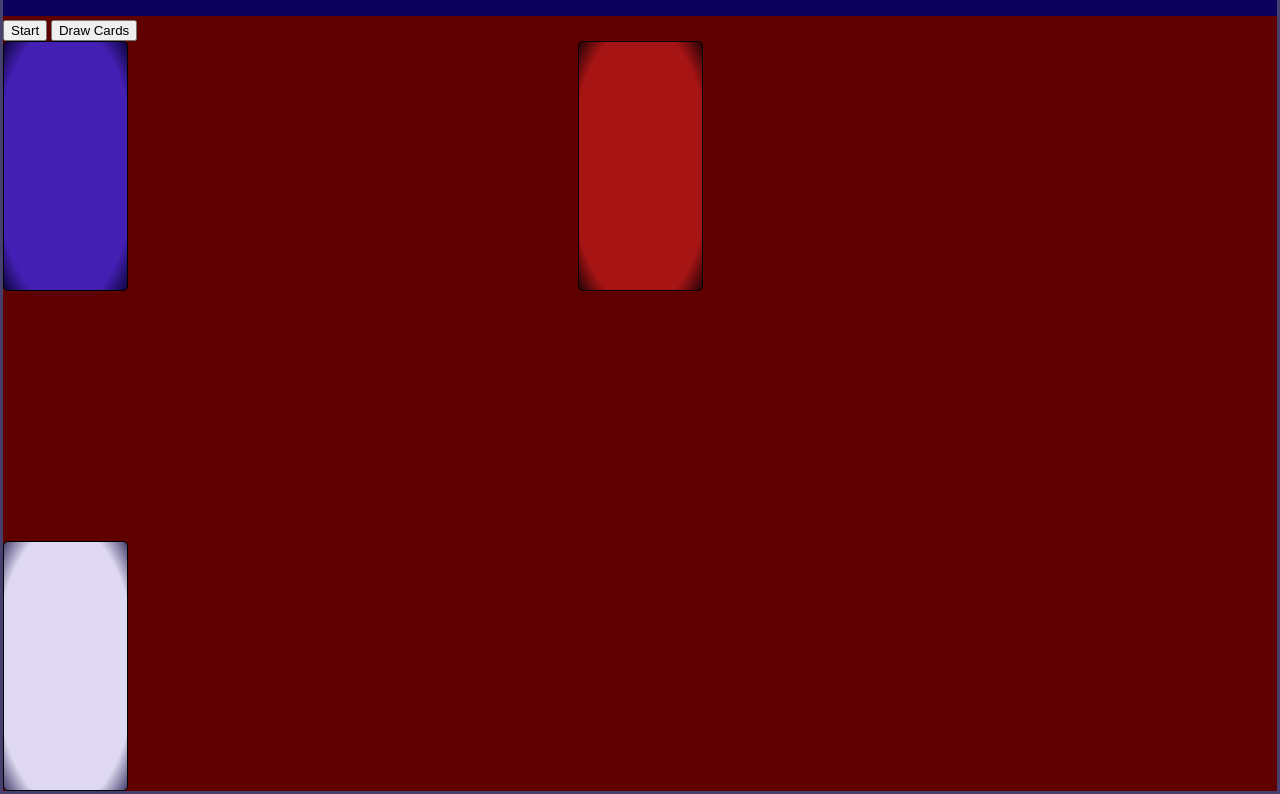
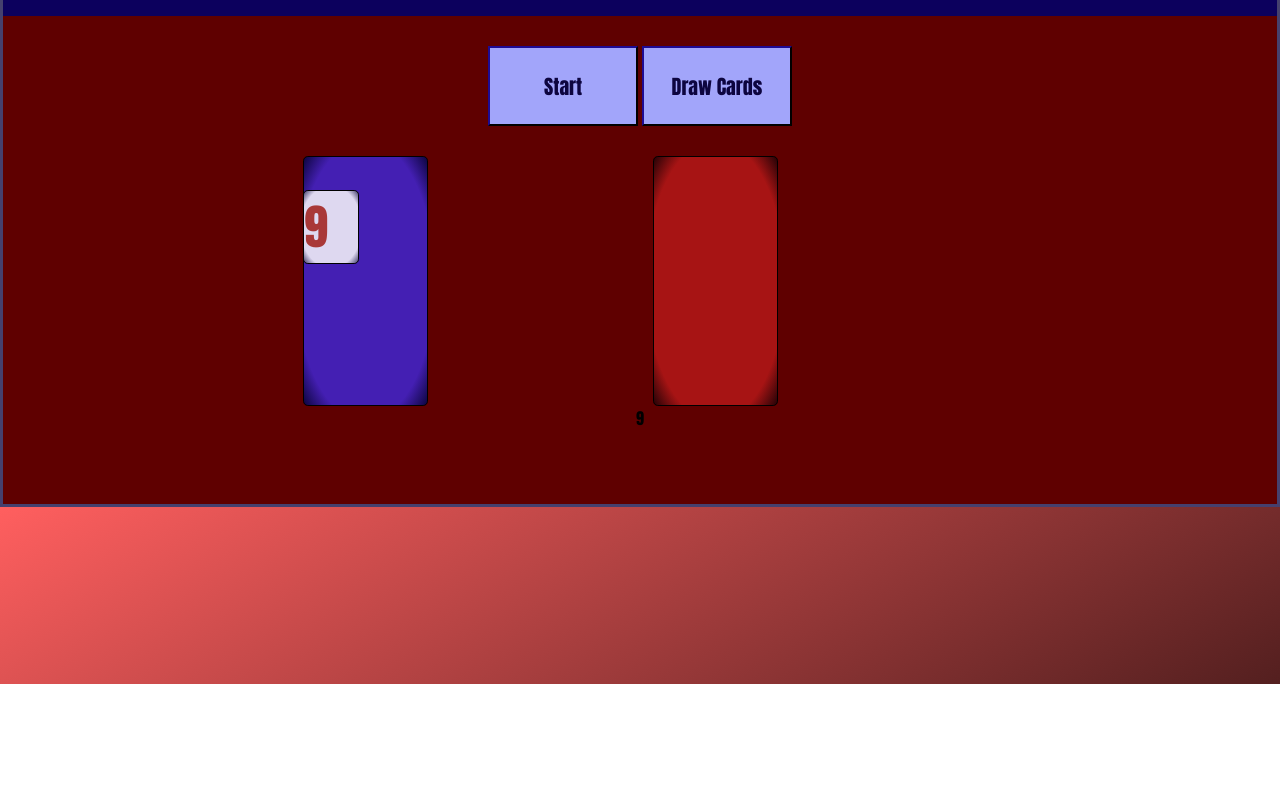
Before and after one commit to drewrc/js-war-game, a plain HTML site: page index.html in a window 1280 px wide. Shown: the part 116-910 px from the top of the page. After the commit the page ends 800 px from the top, so only its background shows below. Drawn offline with Linux system fonts and the light colour scheme.

Commit message:
js works I think

```diff
--- a/deck.js
+++ b/deck.js
@@ -22,6 +22,6 @@ export default function Deck() {
   }
 }
 
-console.log(suit.length)
+
 
 console.log(new Deck ())
--- a/game.js
+++ b/game.js
@@ -7,23 +7,20 @@ function Game() {
   //new player is a new object with a name and a hand properties
 
   this.player1 = new Player({
-    name: 'Player 1',
+    name: "Player 1",
   });
 
   this.player2 = new Player({
-    name: 'Player 2',
+    name: "Player 2",
   });
 
-  this.deck = new Deck()
-
+  this.deck = new Deck();
 }
 
-
-const game = new Game()
-console.log(game.deck)
+const game = new Game();
+console.log(game.deck);
 
 Game.prototype.shuffle = function () {
-
   let i = this.deck.cards.length,
     j,
     temp;
@@ -36,7 +33,7 @@ Game.prototype.shuffle = function () {
     //replace the original value w/ new value
     temp = this.deck.cards[i];
     this.deck.cards[i] = this.deck.cards[j];
-    console.log('testing')
+    console.log("testing");
     this.deck.cards[j] = temp;
   }
   //set pot equal to empty array, this is where the cards go when the round starts/cards get flipped
@@ -45,10 +42,8 @@ Game.prototype.shuffle = function () {
 
 //const shuffleCards = sdhuffle()
 
-
 Game.prototype.deal = function () {
   //each player gets 26 cards
-
 
   //deck is object w/ property of cards
   this.player1.hand = this.deck.cards.filter(function (card, index) {
@@ -56,19 +51,16 @@ Game.prototype.deal = function () {
     return !(index % 2);
     //looks at remainder of an index/2 using %; returns either a remainder 0 or a 1
   });
-  console.log(this.player1.hand)
+  console.log(this.player1.hand);
   //^ player 1 gets first, odd remander of 1, even remainder of 0
   this.player2.hand = this.deck.cards.filter(function (card, index) {
     return index % 2;
   });
-  console.log(this.player2.hand)
+  console.log(this.player2.hand);
   //you can add an object to create card count or use cardCount = .hand.length
   //this.player1.hand = 26;
   //this.player2.hand = 26;
-
 };
-
-
 
 Game.prototype.compare = function () {
   //player1 card value -> player 1 card will be index 0 because p1 goes first/player 2 will be index 2 because p2 goes second
@@ -77,13 +69,13 @@ Game.prototype.compare = function () {
     this.player1.hand = [...this.player1.hand, ...this.pot];
     //then empty pot ->
     this.pot = [];
-    console.log(alert('Player 1 Winner!'))
-    console.log(this.player1.hand)
+    console.log(alert("Player 1 Winner!"));
+    //console.log(this.player1.hand)
   } else if (this.pot[0].value < this.pot[1].value) {
     this.player2.hand = [...this.player2.hand, ...this.pot];
     this.pot = [];
-    console.log(alert('Player 2 Winner!'))
-    console.log(this.player2.hand)
+    console.log(alert("Player 2 Winner!"));
+    // console.log(this.player2.hand)
   } else {
     //code for simple version of game -> tie
     // this.player1.hand = [...this.player1.hand, ...this.pot];
@@ -95,9 +87,9 @@ Game.prototype.compare = function () {
       ...this.player2.hand.splice(0, 3),
       ...this.pot,
     ];
-    console.log(alert('war!!'))
-    console.log(this.player2.hand)
-    console.log(this.player1.hand)
+    console.log(alert("war!!"));
+    //console.log(this.player2.hand)
+    // console.log(this.player1.hand)
     //six cards are added to the pot
   }
 };
@@ -107,42 +99,51 @@ Game.prototype.draw = function () {
   // while (this.player1.hand.length > 0 && this.player2.hand.length > 0) {...
 
   const player1Card = this.player1.hand.shift(); //shift() removes first card of array
-  console.log(player1Card)
+  console.log(player1Card);
   const player2Card = this.player2.hand.shift();
-  console.log(player2Card)
+  console.log(player2Card);
   //using shift() adds p1 and p2 cards (2) to the pot
   this.pot = [player1Card, player2Card, ...this.pot];
   //call compare() at end to compare after pressing draw button
   this.compare();
+  console.log(this.player1.hand, this.player2.hand);
 };
+
+Game.prototype.end = function () {
+  if (this.player1.hand.length >= 1 && this.player2.hand.length >= 1) {
+    this.draw();
+    console.log(game.draw())
+  } else if (this.player1.hand === 0) {
+    alert("Player 2 Wins Game");
+  } else if (this.player2.hand === 0) {
+    alert("Player 1 Wins Game");
+  }
+ };
 
 Game.prototype.play = function () {
   this.shuffle();
   this.deal();
   this.draw();
-  console.log(this.player1.hand, this.player2.hand)
- };
+  //console.log(this.player1.hand, this.player2.hand)
+};
 
- Game.prototype.round = function () {
-
-  console.log(this.player1.hand, this.player2.hand)
- }
-
-
-const startGame = document.querySelector('.startgame')
-const newRound = document.querySelector('.draw');
-
-startGame.addEventListener('click', function () {
-game.play()
-});
-
-newRound.addEventListener('click', function () {
-  game.draw()
-  });
+Game.prototype.round = function () {
+  this.end();
+};
 
 
 
+const startGame = document.querySelector(".startgame");
+const newRound = document.querySelector(".draw");
 
+startGame.addEventListener("click", function () {
+  game.play();
+});
+
+newRound.addEventListener("click", function () {
+  game.round();
+  console.log('click!')
+});
 
 //const game = new Game();
 //console.log(Game.play())
--- a/index.html
+++ b/index.html
@@ -8,7 +8,9 @@
     <link rel="stylesheet" href="main.css">
 </head>
 <body>
+
     <section class="gamearea">
+
     <div class="game-title"> <h1>War Game</h1> </div>
          <button class="startgame">Start</button>
         <button class="draw">Draw Cards</button>
@@ -18,8 +20,8 @@
         <div class="player-one-deck" id="deck"></div>
         <div class="player-two-deck" id="deck"></div>
 
-        <div class="player-one-card drawcard" id="card-"></div>
-    <div class="player-two-card drawcard" id="card"></div>
+        <div class="player-one-card" id="card-" value="9">9</div>
+         <div class="player-two-card" id="card" value="9">9</div>
 
 </section>
 </section>
--- a/main.css
+++ b/main.css
@@ -27,6 +27,7 @@
   }
 
   .gamearea {
+    text-align: center;
     border: 3px solid #45406e;
     background-color: rgb(95, 0, 0);
     display: inline-block;
@@ -38,6 +39,24 @@
     justify-content: center;
     align-items: center;
     margin: auto;
+  }
+
+  button {
+    text-align: center;
+    margin-bottom: 30px;
+    margin-top: 30px;
+    width: 150px;
+    height: 80px;
+    background-color: #a2a5fa;
+    border-color: #0d053f;
+    color:#0d053f;
+    font-family:Impact, Haettenschweiler, 'Arial Narrow Bold', sans-serif;
+    font-size: 20px;
+  }
+
+  button:hover {
+    background-color: #6640d7;
+    cursor: pointer;
   }
 
   .cardarea {
@@ -59,6 +78,10 @@
   }
 
   #card {
+    position: relative;
+    padding-right: 30px;
+    bottom: 240px;
+    left: 300px;
     margin: auto;
     background-image: radial-gradient(#ded8f0 80%, #45406e );
     border: 1px solid black;
@@ -74,6 +97,7 @@
 
   .player-one-deck {
     position: absolute;
+    left: 300px;
     background-image: radial-gradient(#441fb3 80%, #0d053f );
     height: 250px;
     width: 125px;
@@ -88,6 +112,7 @@
   }
   .player-two-deck {
     position: relative;
+    left: 75px;
     background-image: radial-gradient(#a71414 80%, #250206 );
     height: 250px;
     width: 125px;
```
